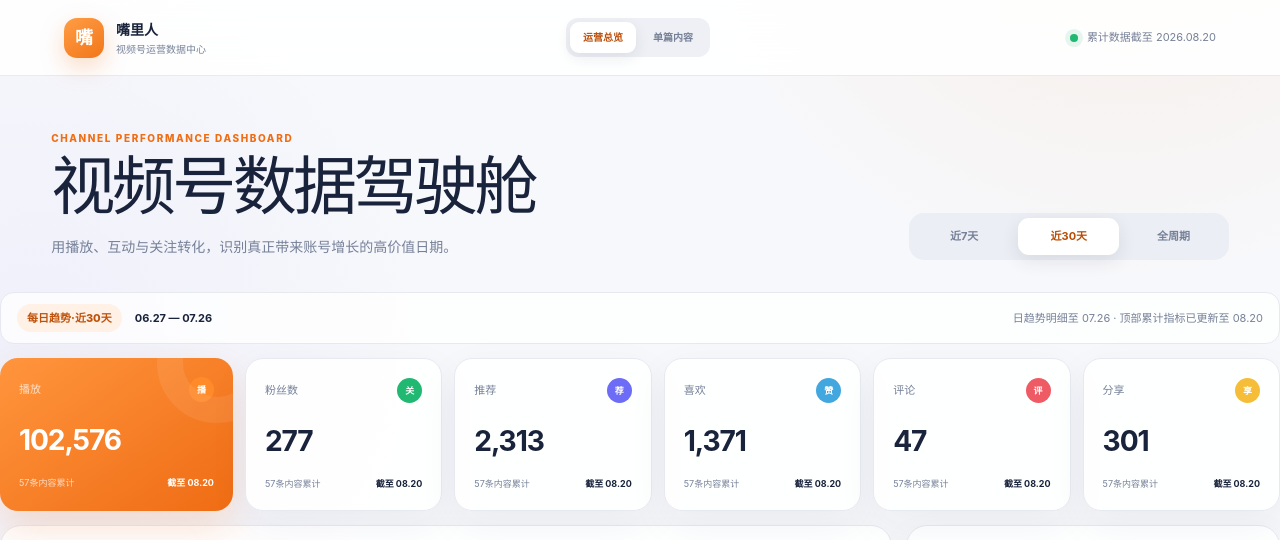
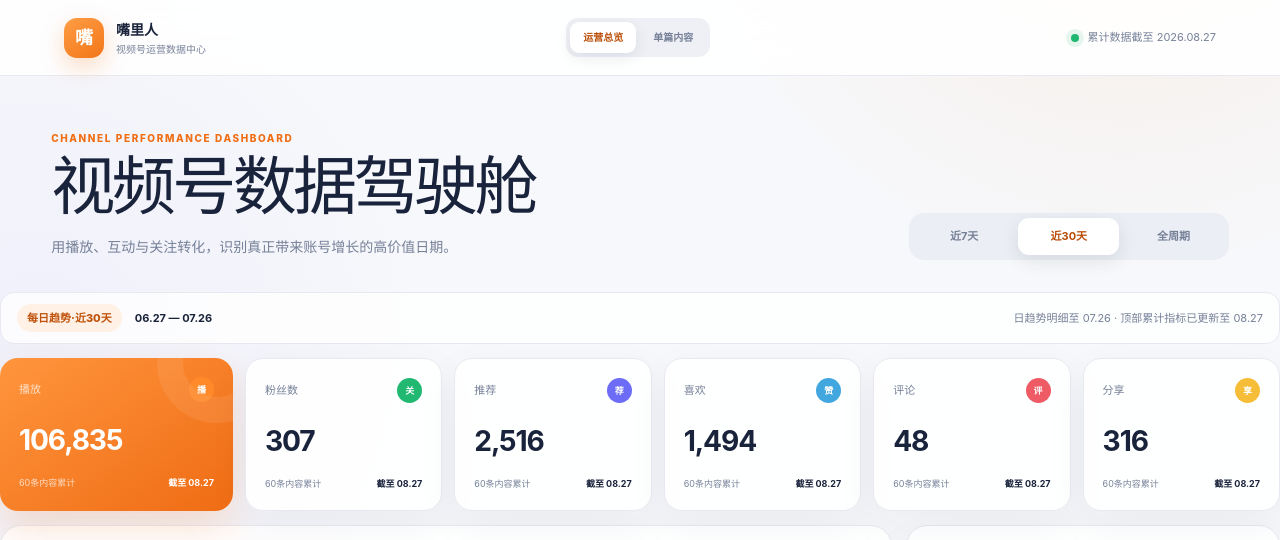
Before and after one commit to emilyuuu88/wechat-video-dashboard, a Next.js app: page / in a window 1280 px wide. Shown: the top 540 px of the page. Built offline with nearby package versions, Linux system fonts and the light colour scheme.

Commit message:
Update dashboard through August 27

```diff
--- a/app/content/content-data.ts
+++ b/app/content/content-data.ts
@@ -63,15 +63,18 @@ const raw: Array<[string, string, ContentCategory, number, number, number, numbe
   ["2026-07-28","背锅侠10｜最后一笔账","背锅侠系列",19.66,14.85,1351,27,19,0,3,3],
   ["2026-07-30","太子妃04｜一道假遗诏，要的是真太子的命","太子妃系列",12.97,14.72,2969,176,93,1,12,13],
   ["2026-08-01","太子妃05｜死去十五年的皇后回来了","太子妃系列",28.34,22.82,5395,147,81,1,6,14],
-  ["2026-08-04","太子妃06｜杀我的人竟然成了皇长子","太子妃系列",20.61,19.77,1407,92,52,0,5,13],
-  ["2026-08-06","太子妃07｜真假太子悬崖决战","太子妃系列",15.75,17.33,2026,129,66,1,6,25],
-  ["2026-08-07","《这一秒过火》财务版｜账房先疯了","剧情动画",22.78,18.27,2041,155,67,0,9,16],
-  ["2026-08-11","太子妃08｜死人竟然来借账","太子妃系列",13.26,13.19,2110,130,61,3,6,9],
-  ["2026-08-12","太子妃09｜三十万两赈灾银离奇消失","太子妃系列",14.93,19.10,2117,173,93,1,6,20],
-  ["2026-08-13","太子妃10｜跨越千年的婚礼","太子妃系列",13.80,13.80,1761,104,48,0,5,9],
-  ["2026-08-18","AI入职天庭财务司01｜不领仙俸的新仙官","剧情动画",7.31,9.21,998,71,45,1,3,1],
-  ["2026-08-19","AI入职天庭财务司02｜会分身的灵票","剧情动画",17.98,12.40,1296,39,21,0,3,7],
-  ["2026-08-20","当老板面试了一个顶级财务","职场共鸣/知识",26.32,28.54,1246,123,74,3,9,18],
+  ["2026-08-04","太子妃06｜杀我的人竟然成了皇长子","太子妃系列",20.58,19.71,1414,92,52,0,5,13],
+  ["2026-08-06","太子妃07｜真假太子悬崖决战","太子妃系列",15.73,17.33,2028,129,66,1,6,25],
+  ["2026-08-07","《这一秒过火》财务版｜账房先疯了","剧情动画",22.73,18.24,2046,155,67,0,9,16],
+  ["2026-08-11","太子妃08｜死人竟然来借账","太子妃系列",13.25,13.18,2112,130,61,3,6,9],
+  ["2026-08-12","太子妃09｜三十万两赈灾银离奇消失","太子妃系列",14.91,19.08,2119,172,92,1,6,20],
+  ["2026-08-13","太子妃10｜跨越千年的婚礼","太子妃系列",13.74,13.76,1768,104,48,0,5,9],
+  ["2026-08-18","AI入职天庭财务司01｜不领仙俸的新仙官","剧情动画",7.20,9.18,1014,72,46,1,3,1],
+  ["2026-08-19","AI入职天庭财务司02｜会分身的灵票","剧情动画",17.91,12.35,1312,41,23,0,3,7],
+  ["2026-08-20","当老板面试了一个顶级财务","职场共鸣/知识",25.95,28.64,1318,123,74,3,16,18],
+  ["2026-08-25","AI入职天庭财务司03｜一炷香审完四百份奏折","剧情动画",9.01,16.68,744,18,12,0,4,2],
+  ["2026-08-26","霸道总裁遇到新人财务","剧情动画",39.25,14.25,2120,95,49,1,1,13],
+  ["2026-08-27","找一份档案为什么要翻遍全公司","职场共鸣/知识",14.85,25.11,1266,88,60,0,3,15],
 ];
 
 export const contentData: ContentItem[] = raw.map(
--- a/app/content/page.tsx
+++ b/app/content/page.tsx
@@ -134,7 +134,7 @@ export default function ContentAnalysis() {
           <a href="/">运营总览</a>
           <a className="active" href="/content/">单篇内容</a>
         </nav>
-        <div className="data-status"><i /> 累计数据更新至 2026.08.20</div>
+        <div className="data-status"><i /> 累计数据更新至 2026.08.27</div>
       </header>
 
       <section className="content-hero">
@@ -143,7 +143,7 @@ export default function ContentAnalysis() {
           <h1>单篇内容分析</h1>
           <p>拆解 {contentData.length} 条视频的播放效率、完播表现、互动质量与关注转化，找到可复用的内容结构。</p>
         </div>
-        <div className="content-hero-stat"><span>累计单篇播放</span><strong>{number.format(allPlays)}</strong><small>2026.04.22 — 08.20</small></div>
+        <div className="content-hero-stat"><span>累计单篇播放</span><strong>{number.format(allPlays)}</strong><small>2026.04.22 — 08.27</small></div>
       </section>
 
       <section className="content-filter" aria-label="内容类型筛选">
--- a/app/page.tsx
+++ b/app/page.tsx
@@ -186,7 +186,7 @@ export default function Home() {
           <a className="active" href="/">运营总览</a>
           <a href="/content/">单篇内容</a>
         </nav>
-        <div className="data-status"><i /> 累计数据截至 2026.08.20</div>
+        <div className="data-status"><i /> 累计数据截至 2026.08.27</div>
       </header>
 
       <section className="hero" id="top">
@@ -213,7 +213,7 @@ export default function Home() {
       <section className="period-strip">
         <span>{range === "all" ? "每日趋势·完整周期" : `每日趋势·近${range}天`}</span>
         <strong>{shortDate(current[0].date)} — {shortDate(current.at(-1)!.date)}</strong>
-        <em>日趋势明细至 07.26 · 顶部累计指标已更新至 08.20</em>
+        <em>日趋势明细至 07.26 · 顶部累计指标已更新至 08.27</em>
       </section>
 
       <section className="kpi-grid" aria-label="关键指标">
@@ -227,7 +227,7 @@ export default function Home() {
               <strong>{number.format(cumulativeTotals[key])}</strong>
               <div className="kpi-foot">
                 <span>{contentData.length}条内容累计</span>
-                <b>截至 08.20</b>
+                <b>截至 08.27</b>
               </div>
             </article>
           );
@@ -372,7 +372,7 @@ export default function Home() {
       </section>
 
       <footer>
-        <span>累计指标：截至2026.08.20 · 每日趋势明细：2026.04.22—07.26</span>
+        <span>累计指标：截至2026.08.27 · 每日趋势明细：2026.04.22—07.26</span>
         <span>数据来源：视频号后台导出 · 指标可能存在约1%的平台统计误差</span>
       </footer>
     </main>
```
Also changed, not shown: 1 other file (tests, documents, lock files or other folders).
